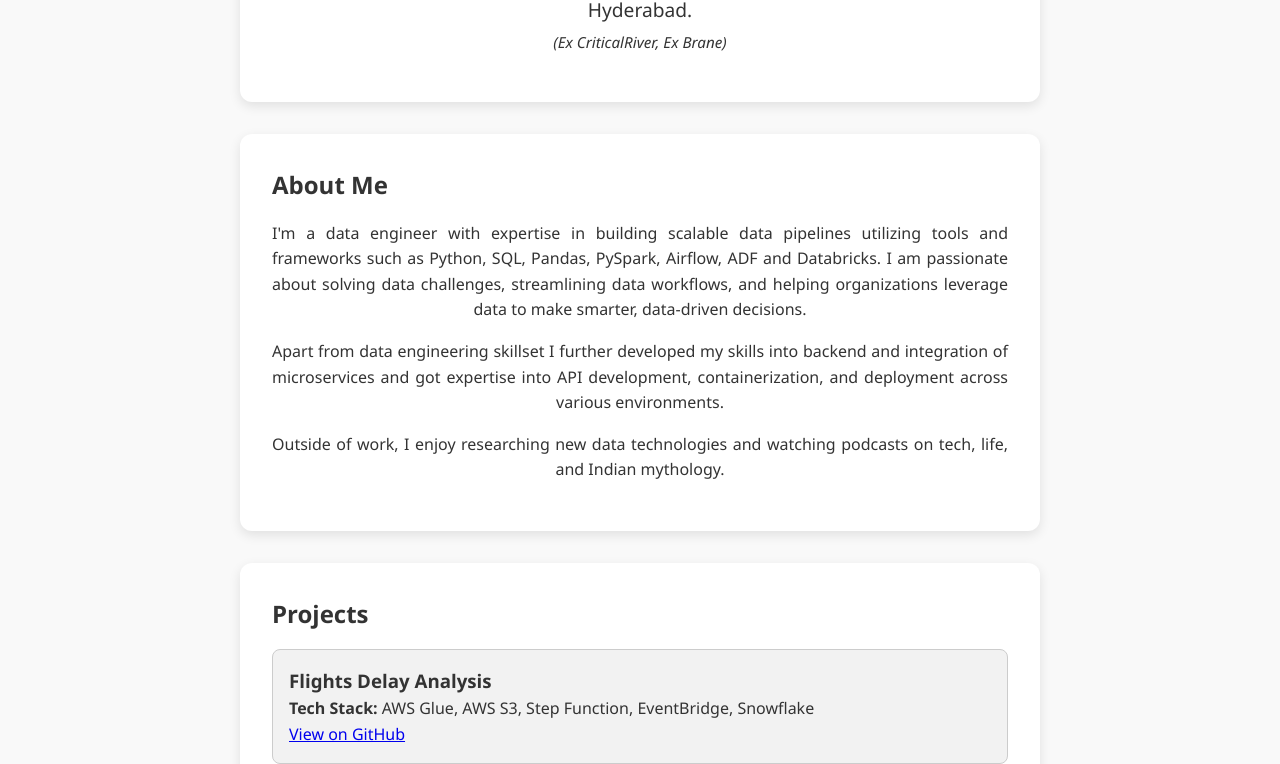
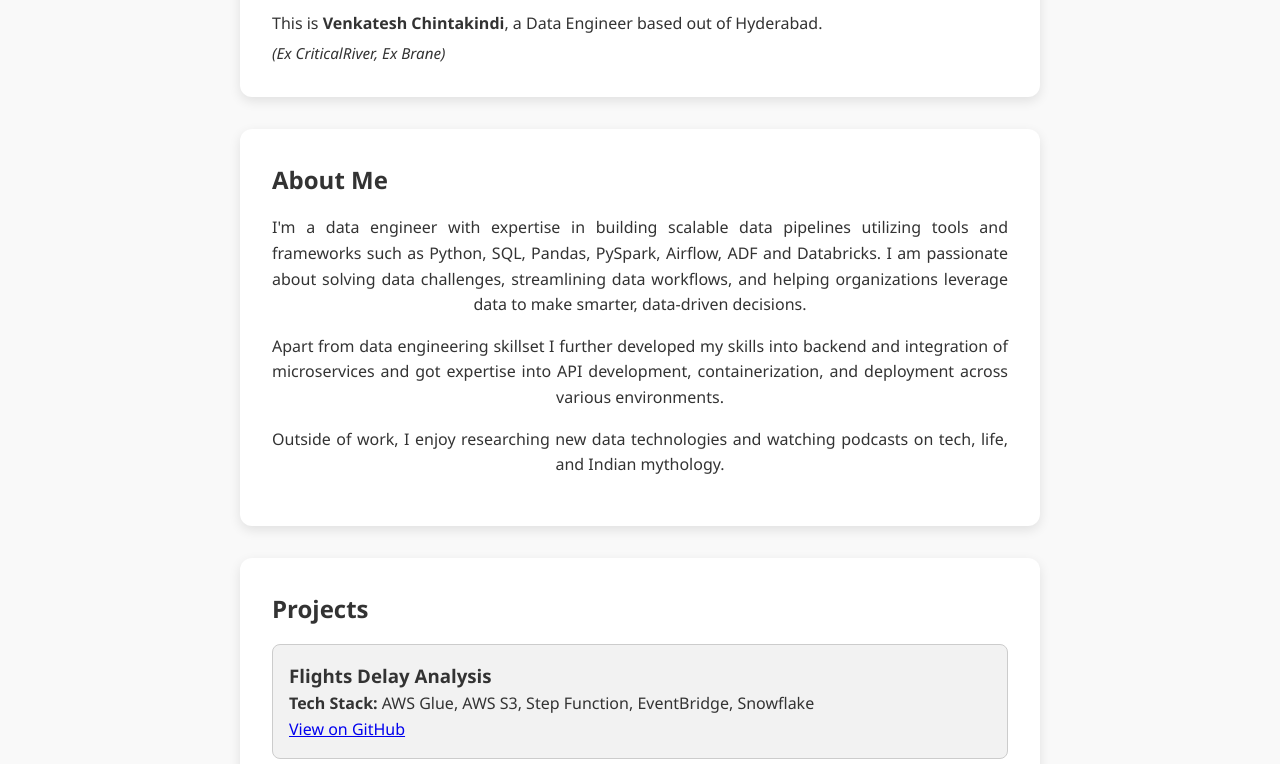
Before and after one commit to Venkatesh-admin/Venkatesh-Chintakindi.github.io, a plain HTML site: page index.html in a window 1280 px wide. Shown: the part 336-1100 px from the top of the page. Drawn offline with Linux system fonts and the light colour scheme.

Commit message:
changes in resume

```diff
--- a/index.html
+++ b/index.html
@@ -21,7 +21,8 @@
 
   <section id="hero" class="container">
     <img src="images/profile.jpg" alt="Venkatesh Chintakindi" />
-    <p class="intro-text">Hello World! This is <strong>Venkatesh Chintakindi</strong>, a Data Engineer based out of Hyderabad. <span class="experience">(Ex CriticalRiver, Ex Brane)</span></p>
+    <p class="intro-text">Hello World! </p>
+    <p>This is <strong>Venkatesh Chintakindi</strong>, a Data Engineer based out of Hyderabad. <span class="experience">(Ex CriticalRiver, Ex Brane)</span></p>
   </section>
 
   <section id="about" class="container">
```
